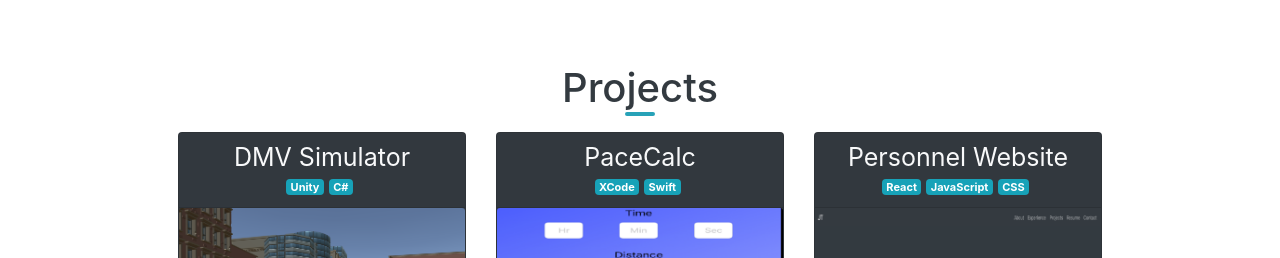
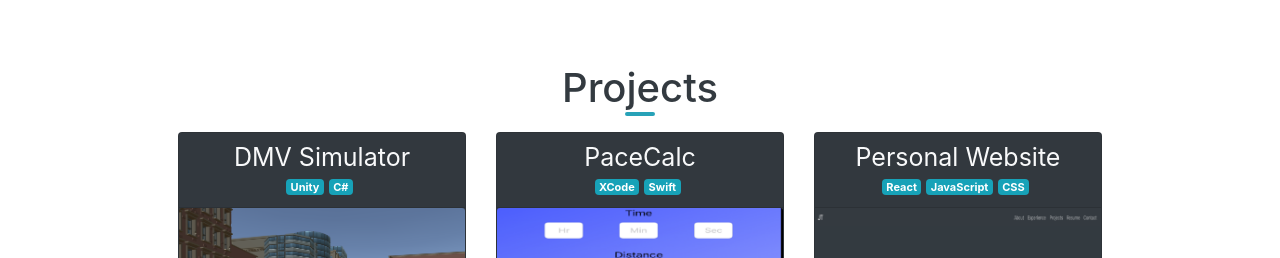
Before and after one commit to Jonathanttaylor/jonathanttaylor, a React (Create React App) app: page / in a window 1280 px wide. Shown: the part 2060-2318 px from the top of the page. Built offline with nearby package versions, Linux system fonts and the light colour scheme.

Commit message:
Fix Spelling

```diff
--- a/src/components/Projects/index.js
+++ b/src/components/Projects/index.js
@@ -46,7 +46,7 @@ const Projects = () => {
                         code='https://github.com/Jonathanttaylor/PaceCalc'
                     />,
                     <CardProj
-                    project='Personnel Website'
+                    project='Personal Website'
                     technology={[
                         <br></br>,
                         <TechBadge tech='React'/>,
```
